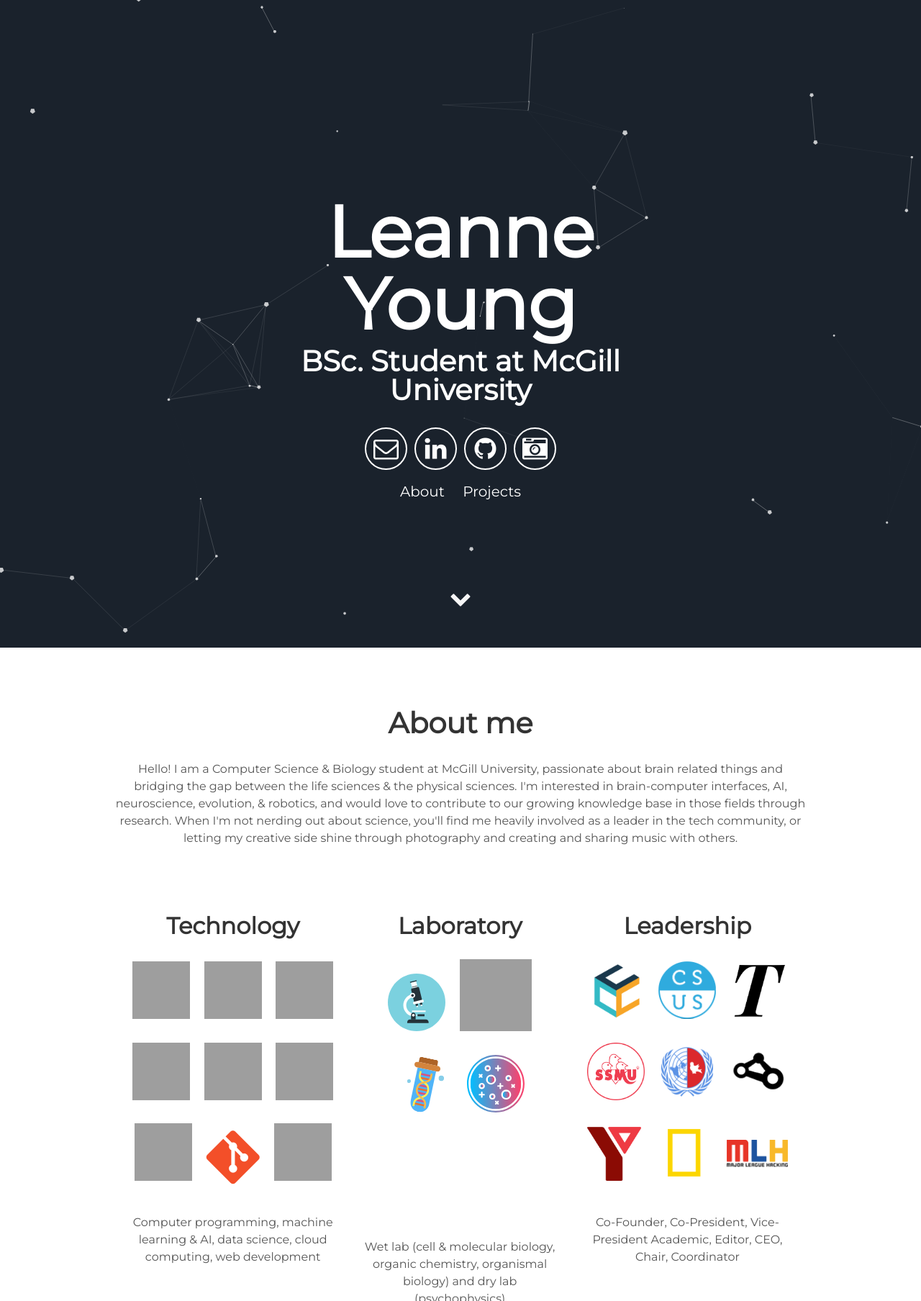
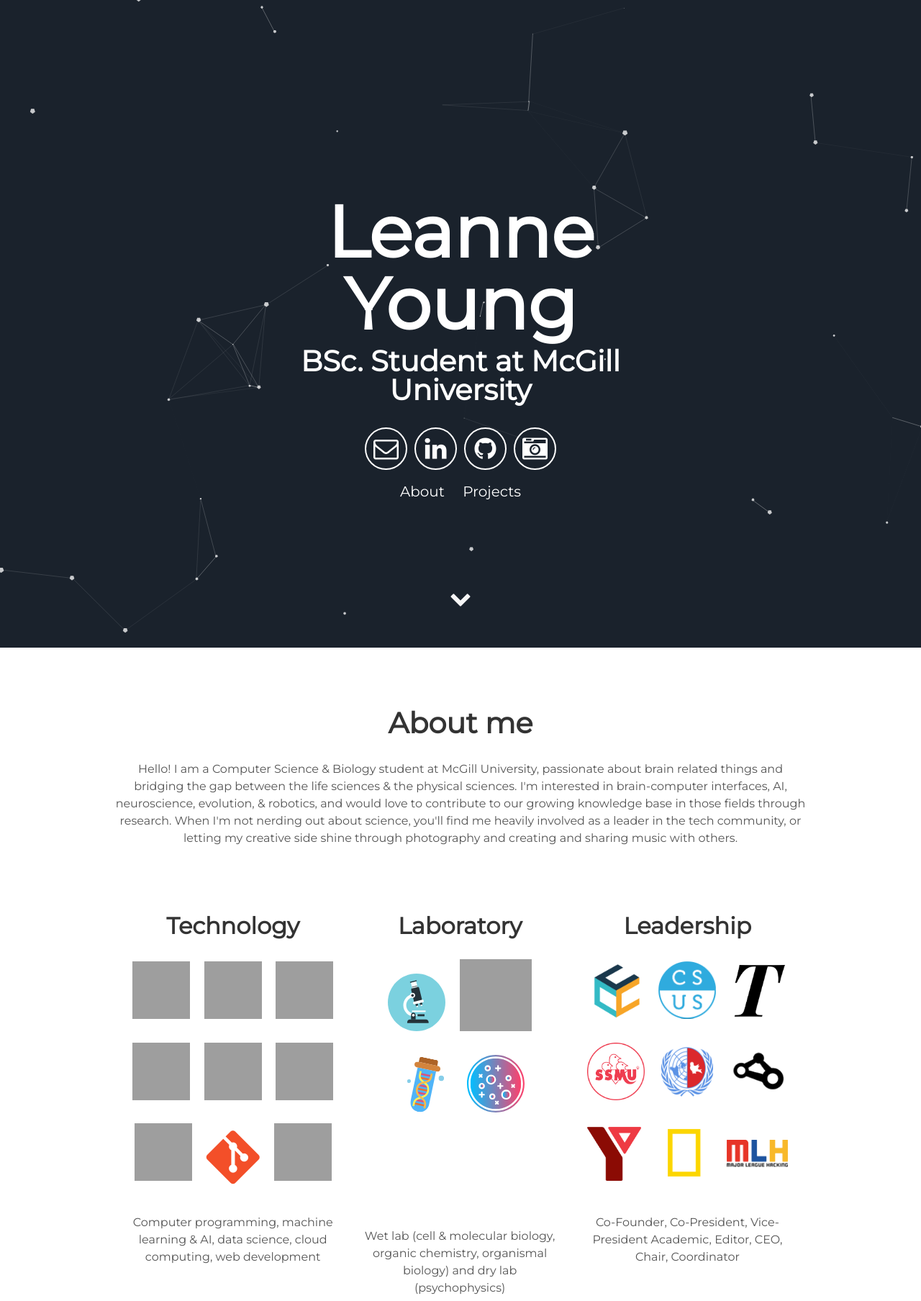
Before and after one commit to leanne-young/leanne-young.github.io, a Jekyll site: the page built from index.md, in a window 1280 px wide. Shown: the top 1808 px of the page at 72% size. Built offline with Jekyll 4.4.1, drawn with Linux system fonts in a browser that asks for light colours; our own code applies the rules of GitHub Pages for plain Markdown files; grey boxes are pictures that could not be loaded.

Commit message:
Update about.html

```diff
--- a/_includes/about.html
+++ b/_includes/about.html
@@ -26,7 +26,7 @@
       <img src="/assets/img/dna.svg" width="80" height="80"/>
       <img src="/assets/img/petri dish.svg" width="80" height="80"/>
       <br>
-      <img src="/assets/img/white.png" width="5" height="100"/>
+      <img src="/assets/img/white.png" width="5" height="85"/>
       <p>Wet lab (cell & molecular biology, organic chemistry, organismal biology) and dry lab (psychophysics)</p>
     </div>
     <div class="tech">
```
